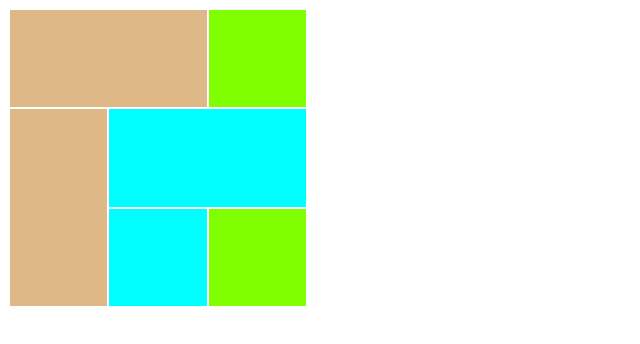
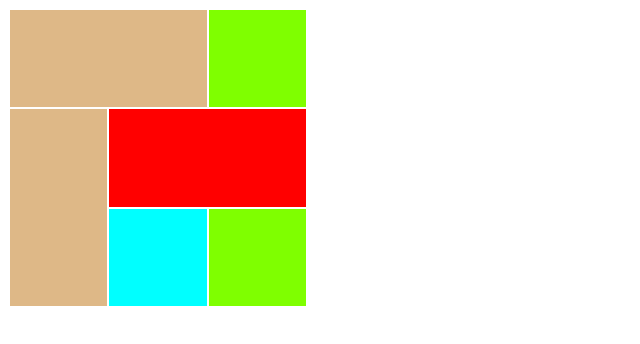
Before and after one commit to newformerr/practic2_7, a plain HTML site: page index.html in a window 1280 px wide. Shown: the whole page, without its empty margins (0-640 px from the left). Drawn offline with Linux system fonts and the light colour scheme.

Commit message:
Update index.html

```diff
--- a/index.html
+++ b/index.html
@@ -13,7 +13,7 @@
         </tr>
         <tr>
             <td rowspan="2" style="background-color: burlywood;"></td>
-            <td colspan="2" style="background-color: aqua;">
+            <td colspan="2" style="background-color: red;">
         </tr>
         <tr>
 
```
